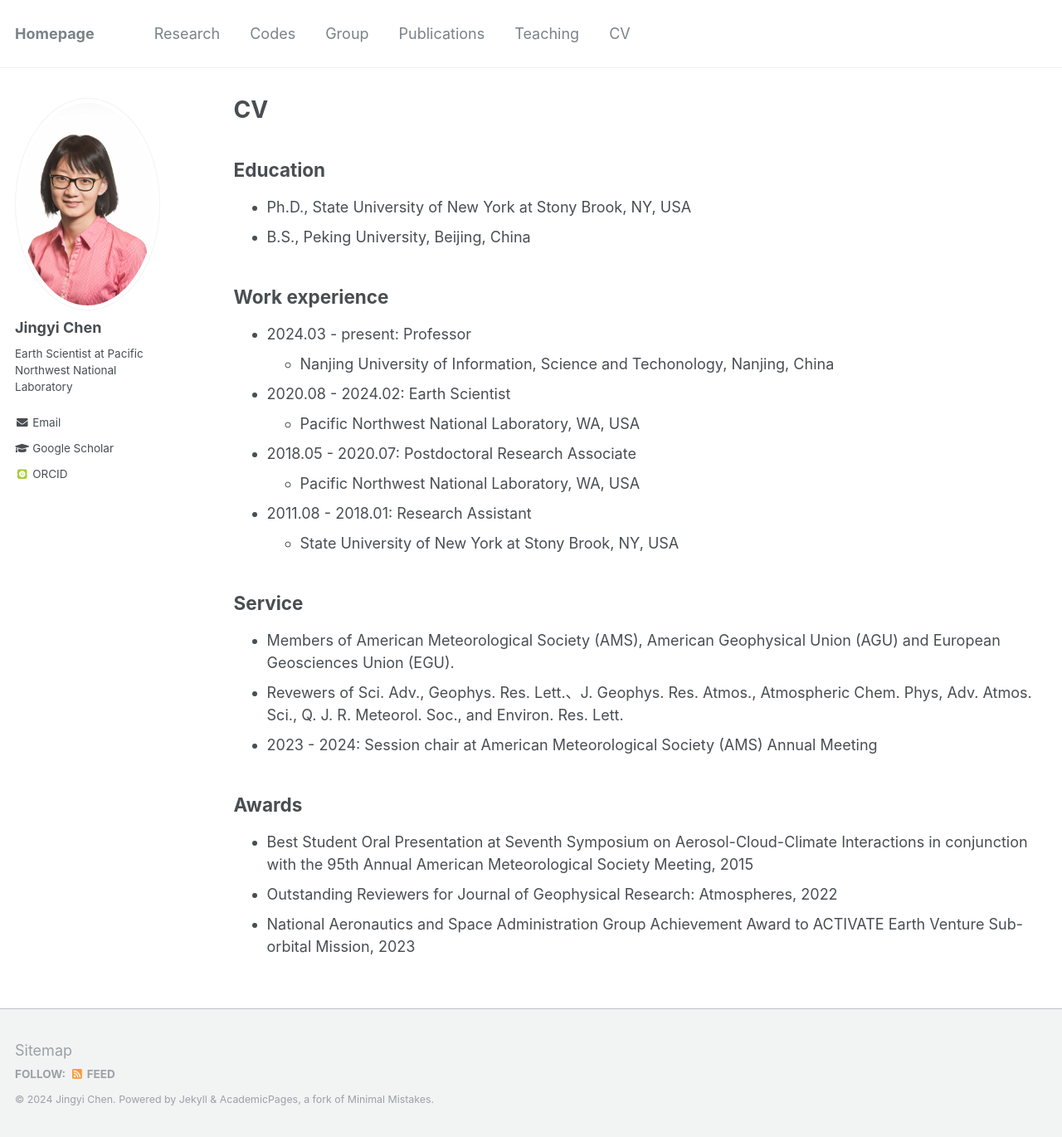
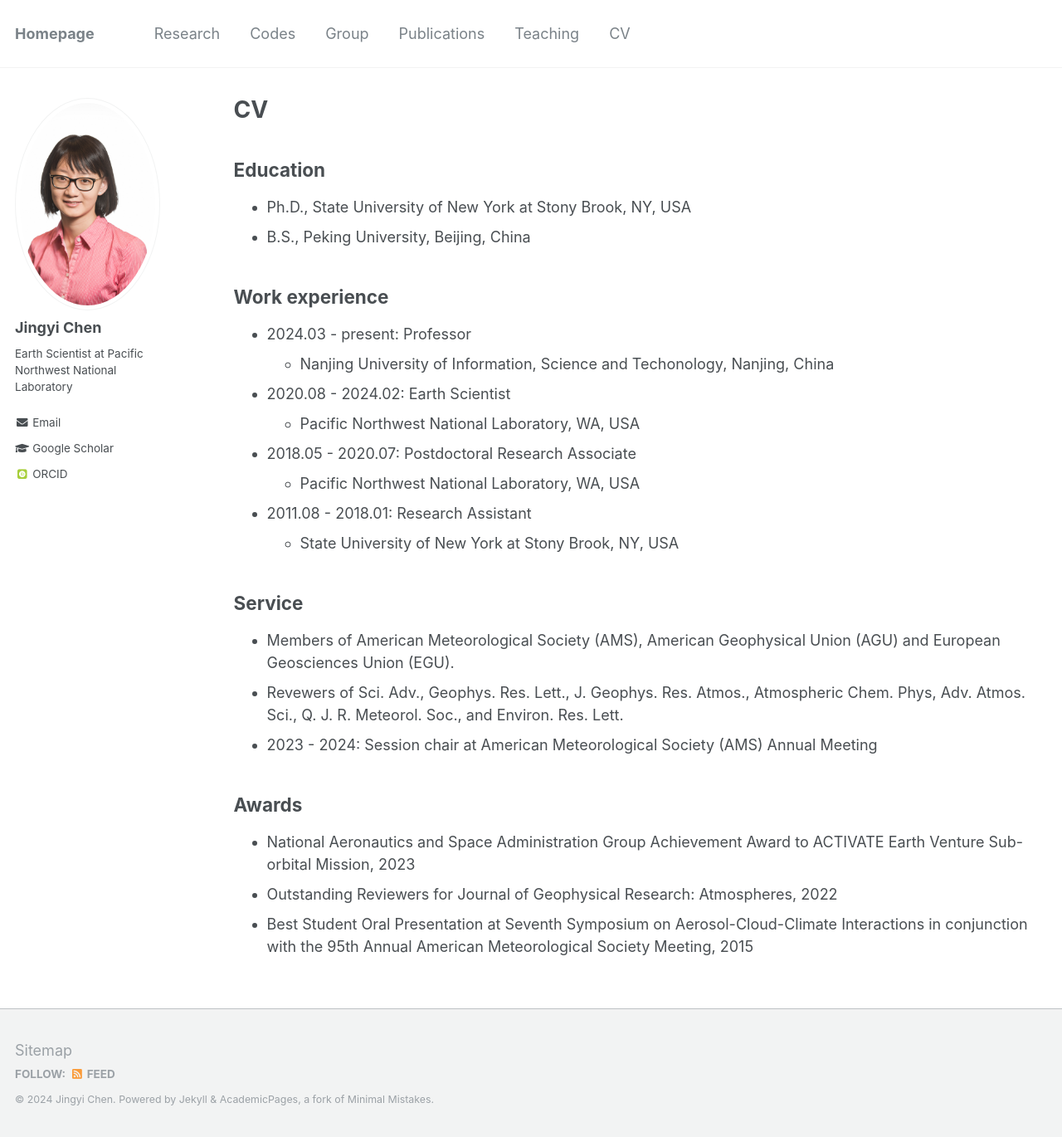
Before and after one commit to Jingyi-Chen/jingyi-chen.github.io, a Jekyll site: the page built from _pages/cv.md, in a window 1280 px wide and 1370 px high. Shown: the whole window at 83% size. Built offline with Jekyll 4.4.1, drawn with Linux system fonts in a browser that asks for light colours; some web fonts are replaced.

Commit message:
Update cv.md

```diff
--- a/_pages/cv.md
+++ b/_pages/cv.md
@@ -31,11 +31,11 @@ Work experience
 Service
 ---
 * Members of American Meteorological Society (AMS), American Geophysical Union (AGU) and European Geosciences Union (EGU).
-* Revewers of Sci. Adv., Geophys. Res. Lett.、J. Geophys. Res. Atmos., Atmospheric Chem. Phys, Adv. Atmos. Sci., Q. J. R. Meteorol. Soc., and Environ. Res. Lett.
+* Revewers of Sci. Adv., Geophys. Res. Lett., J. Geophys. Res. Atmos., Atmospheric Chem. Phys, Adv. Atmos. Sci., Q. J. R. Meteorol. Soc., and Environ. Res. Lett.
 * 2023 - 2024: Session chair at American Meteorological Society (AMS) Annual Meeting
 
 Awards
 ---
+* National Aeronautics and Space Administration Group Achievement Award to ACTIVATE Earth Venture Sub-orbital Mission, 2023
+* Outstanding Reviewers for Journal of Geophysical Research: Atmospheres, 2022
 * Best Student Oral Presentation at Seventh Symposium on Aerosol-Cloud-Climate Interactions in conjunction with the 95th Annual American Meteorological Society Meeting, 2015
-* Outstanding Reviewers for Journal of Geophysical Research: Atmospheres, 2022
-* National Aeronautics and Space Administration Group Achievement Award to ACTIVATE Earth Venture Sub-orbital Mission, 2023
```
